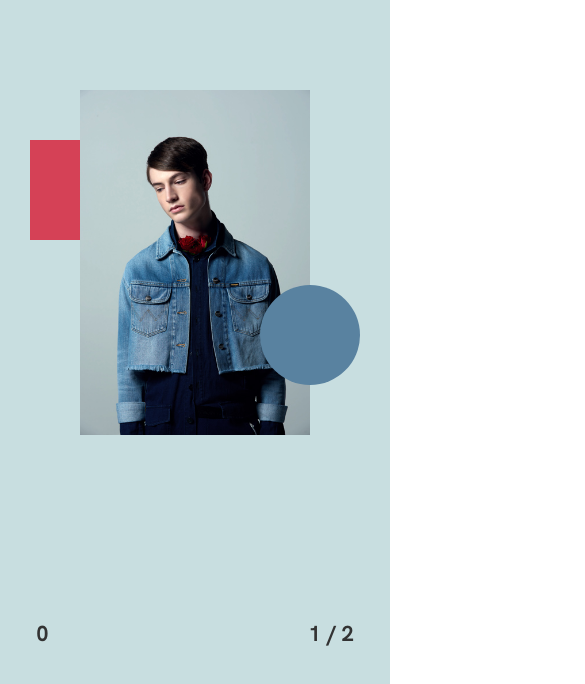
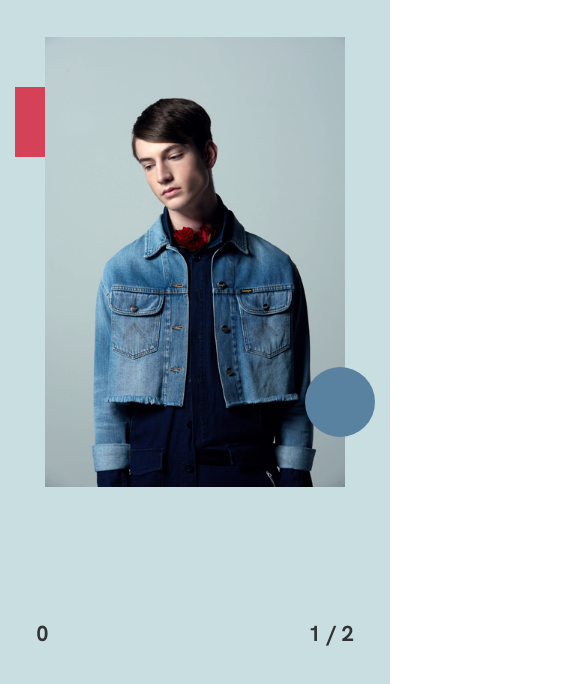
Before and after one commit to Alexcmyk/Jenna-Buchholz-Photography, a plain HTML site: page index.html in a window 390 px wide. Shown: the part 160-844 px from the top of the page, 585 px wide, since content can reach past the window. Drawn offline with Linux system fonts and the light colour scheme.

Commit message:
added mobile styles

```diff
--- a/style.css
+++ b/style.css
@@ -293,3 +293,34 @@ section.s4 div.square {
 section.s4 div.circle {
   background-color: #5982a0;
 }
+
+@media (max-width: 850px) {
+  section.s2 div.content img,
+  section.s4 div.content img {
+    max-width: 600px;
+  }
+}
+
+@media (max-width: 625px) {
+  section.s1 div.content img,
+  section.s3 div.content img {
+    max-width: 300px;
+  }
+
+  section.s2 div.content img,
+  section.s4 div.content img {
+    max-width: 400px;
+  }
+
+  div.square {
+    width: 70px;
+    height: 70px;
+    left: -30px;
+  }
+
+  div.circle {
+    width: 70px;
+    height: 70px;
+    right: -30px;
+  }
+}
```
